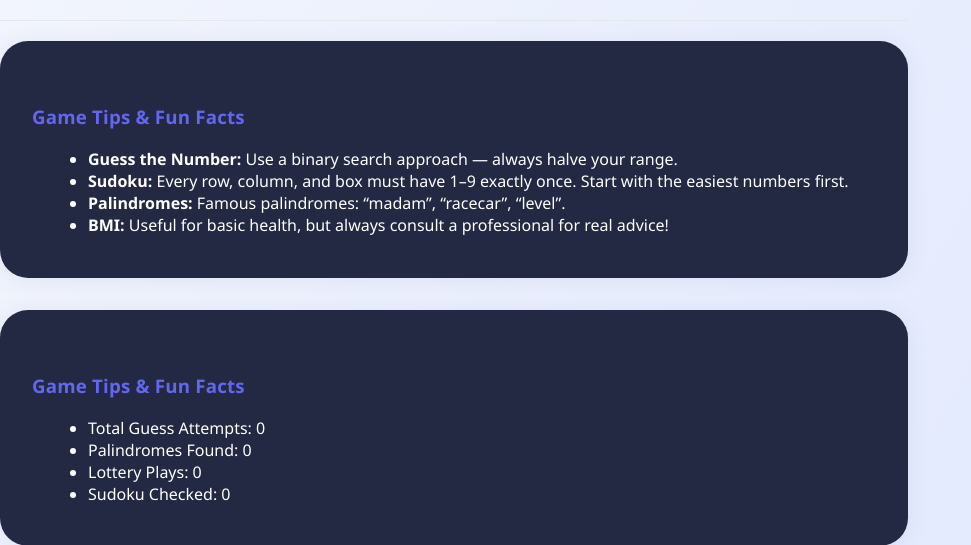
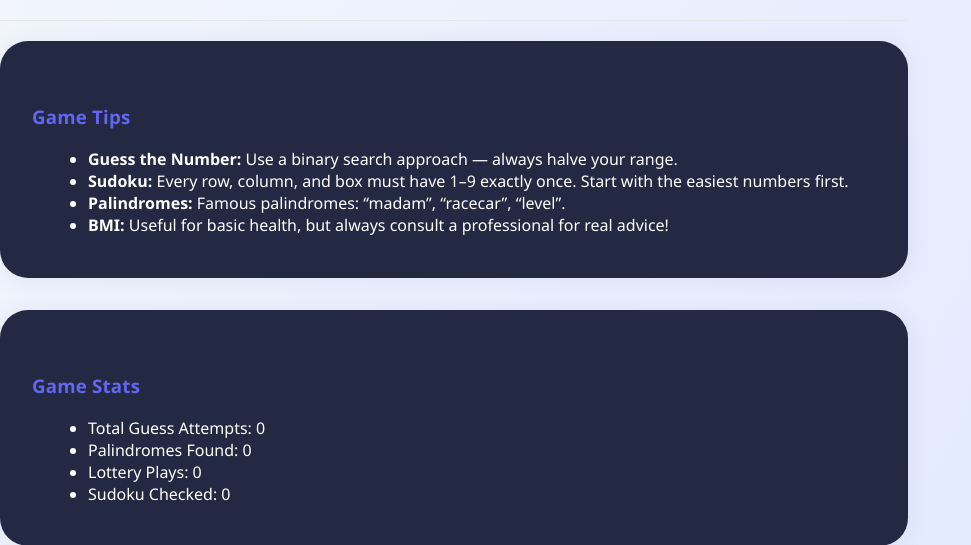
Before and after one commit to feliciaotieno/Python-Assignment-Project---UCD, a Flask app: page /games in a window 1280 px wide. Shown: the part 1043-1588 px from the top of the page, without its empty margins (0-971 px from the left). Run offline with Flask 3, Linux system fonts and the light colour scheme.

Commit message:
Added content to Fun facts section

```diff
--- a/templates/games.html
+++ b/templates/games.html
@@ -3,7 +3,7 @@
 
 <div class="main-games-layout">
   <div class="games-main">
-    <h2> Game Hub</h2>
+    <h2>Game Hub</h2>
     <p>Pick a challenge or scroll down for fun logic facts, your stats, and more.</p>
     <div class="home-sections">
       <div class="card">
@@ -34,7 +34,7 @@
     </div>
     <hr style="margin: 40px 0 20px 0;">
     <div class="extra-section" style="margin-bottom: 2em;">
-      <h3 class="section-light-title">Game Tips & Fun Facts</h3>
+      <h3 class="section-light-title">Game Tips</h3>
       <ul>
         <li><b>Guess the Number:</b> Use a binary search approach — always halve your range.</li>
         <li><b>Sudoku:</b> Every row, column, and box must have 1–9 exactly once. Start with the easiest numbers first.</li>
@@ -43,7 +43,7 @@
       </ul>
     </div>
     <div class="extra-section">
-      <h3 class="section-light-title">Game Tips & Fun Facts</h3>
+      <h3 class="section-light-title">Game Stats</h3>
       <ul>
         <li>Total Guess Attempts: {{ game_stats.guess_attempts }}</li>
         <li>Palindromes Found: {{ game_stats.palindrome_hits }}</li>
@@ -59,6 +59,8 @@
         <li>Did you know Sudoku originated in 18th-century Switzerland?</li>
         <li>Palindrome comes from Greek, meaning "running back again."</li>
         <li>The highest recorded IQ is around 230.</li>
+        <li>Some lottery formats use prime numbers to increase randomness.</li>
+        <li>Brain teasers can improve short-term memory and processing speed!</li>
       </ul>
     </div>
   </div>
@@ -73,7 +75,6 @@
       </form>
       <div id="suggest-feedback" style="display:none;color:#4f46e5;margin-top:10px;"></div>
     </div>
-
   </aside>
 </div>
 
```
Lines whose indentation alone changed are shown as unchanged.
